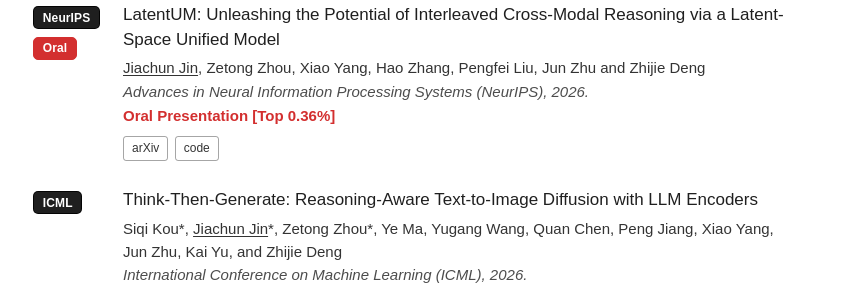
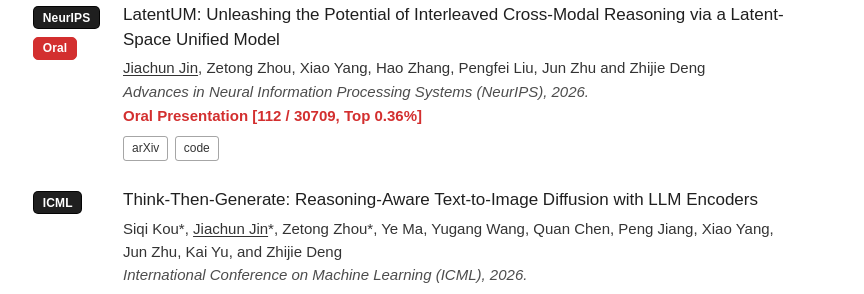
Before and after one commit to jiachunjin/jiachunjin.github.io, a Jekyll site: the page built from index.md, in a window 1280 px wide. Shown: the part 508-802 px from the top of the page, without its empty margins (207-1071 px from the left). Built offline with Jekyll 4.4.1, drawn with Linux system fonts in a browser that asks for light colours.

Commit message:
Show LatentUM oral acceptance ratio
Co-authored-by: Cursor <cursoragent@cursor.com>

```diff
--- a/_data/publications.yml
+++ b/_data/publications.yml
@@ -8,7 +8,7 @@
   tag: "NeurIPS"
   venue: "Advances in Neural Information Processing Systems (NeurIPS), 2026."
   award: "Oral"
-  award_text: "Oral Presentation [Top 0.36%]"
+  award_text: "Oral Presentation [112 / 30709, Top 0.36%]"
   selected: true
   links:
     - name: "arXiv"
```
